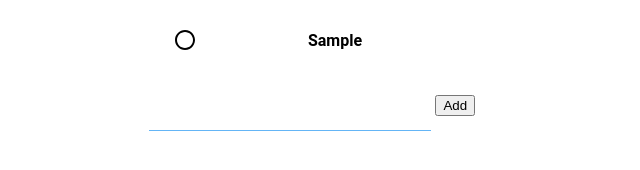
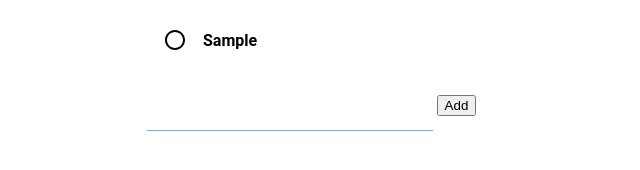
Before and after one commit to adbo/todo_list, a website with bundled scripts: page index.html in a window 1280 px wide. Both pictures are taken after typing "Sample" into the empty fields and a click on the button "Add". Shown: the whole page, without its empty margins (317-957 px from the left). Built offline with nearby package versions, Linux system fonts and the light colour scheme.

Commit message:
Styling, adding div around text

```diff
--- a/src/TodoComponent.js
+++ b/src/TodoComponent.js
@@ -6,15 +6,18 @@ export default class TodoComponent {
   }
 
   render() {
-    const todoText = document.createTextNode(this.todo.name);
+    const nameTodo = document.createTextNode(this.todo.name);
     const toggleTodo = document.createElement('div');
+    const textTodo = document.createElement('div');
     const removeTodo = document.createElement('div');
 
-    toggleTodo.classList.add('toggle-todo')
+    toggleTodo.classList.add('toggle-todo');
+    textTodo.classList.add('text-todo');
     removeTodo.classList.add('remove-todo');
 
     this.li.appendChild(toggleTodo);
-    this.li.appendChild(todoText);
+    this.li.appendChild(textTodo);
+    textTodo.appendChild(nameTodo);
     this.li.appendChild(removeTodo);
     if (this.todo.isDone()) {
       this.li.classList.add('done');
--- a/style.css
+++ b/style.css
@@ -15,26 +15,21 @@ ul#todo-list {
   font-family: Roboto,sans-serif;
   font-size: 1rem;
   font-weight: bold;
-  padding: 0px 24px;
-  width: 300px;
-}
-
-ul#todo-list li.done {
-  text-decoration: line-through;
+  padding: 0 1rem;
+  width: 20rem;
 }
 
 ul#todo-list li {
   display: flex;
-  justify-content: center;
   align-items: center;
+  margin-left: auto;
   width: 100%;
-  height: 48px;
-  justify-content: space-between;
+  height: 3rem;
 }
 
 input#todo-input {
   width: 80%;
-  height: 48px;
+  height: 3rem;
   border: none;
   border-bottom: 1px solid #64b5f6;
   outline: 0;
@@ -47,11 +42,25 @@ input#todo-input:focus {
 .toggle-todo {
   width: 24px;
   height: 24px;
+  margin-right: 1rem;
   background-image: url('static/img/baseline-radio_button_unchecked-24px.svg');
+}
+
+ul#todo-list li.done {
+  opacity: 0.4;
+}
+
+ul#todo-list li.done .toggle-todo {
+  background-image: url('static/img/baseline-check_circle_outline-24px.svg');
+}
+
+.text-todo {
+  width: 80%;
 }
 
 ul#todo-list li:hover .remove-todo {
   width: 24px;
   height: 24px;
+  margin-left: auto;
   background-image: url('static/img/baseline-delete_forever-24px.svg');
 }
```
Also changed, not shown: README.md.
